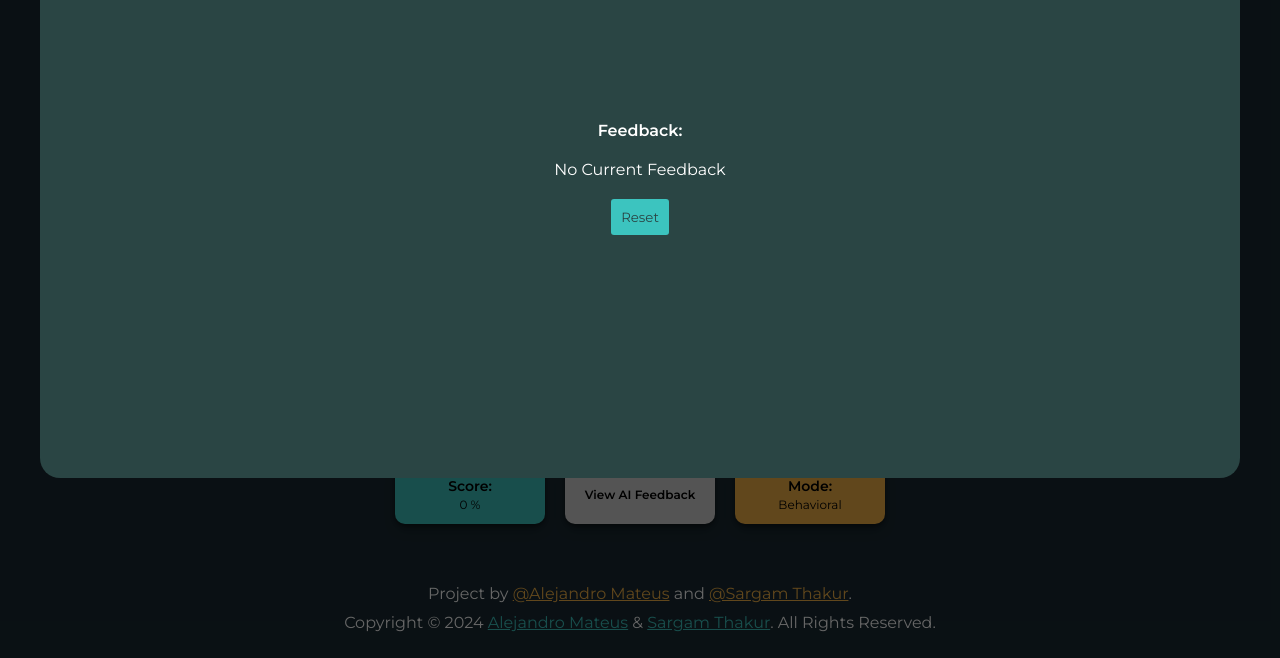
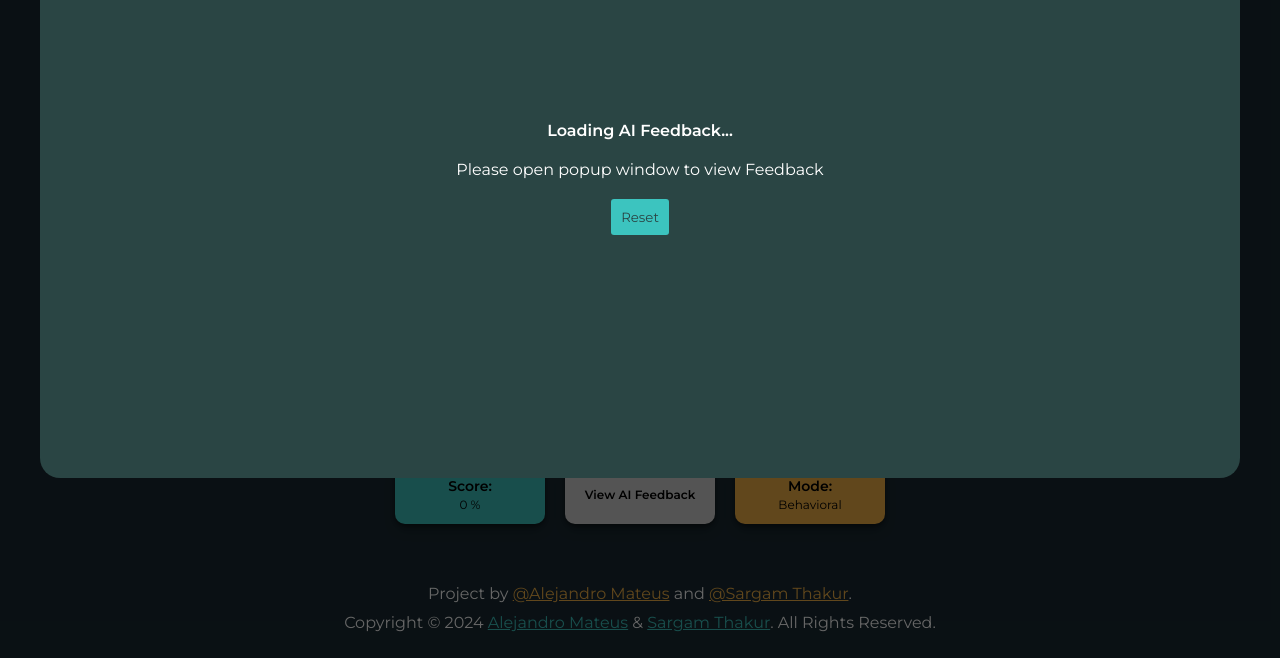
Before and after one commit to sargamt/convo-coach, a plain HTML site: page frontend/index.html in a window 1280 px wide. Both pictures are taken after a click on the element "View AI Feedback". Shown: the part 142-800 px from the top of the page. Drawn offline with Linux system fonts and the light colour scheme.

Commit message:
Temp fix to modal complete

```diff
--- a/frontend/index.css
+++ b/frontend/index.css
@@ -289,7 +289,7 @@ footer a{
 .upload-btn {
     padding: 10px 20px;
     background-color: var(--turquoise); /* Turquoise */
-    color: white;
+    color: black;
     border: none;
     cursor: pointer;
     border-radius: 5px;
@@ -302,7 +302,7 @@ footer a{
 .upload-btn2{
     padding: 10px 20px;
     background-color: var(--yellow);
-    color: white;
+    color: Black;
     border: none;
     cursor: pointer;
     border-radius: 5px;
--- a/frontend/index.html
+++ b/frontend/index.html
@@ -84,8 +84,8 @@
     </footer>
     <div class="modal hidden" data-id="modal">
         <div class="modal-contents">
-            <p style="font-weight: 600">Feedback: </p>
-            <p id="final-output">No Current Feedback</p>
+            <p style="font-weight: 600">Loading AI Feedback...</p>
+            <p>Please open popup window to view Feedback</p>
             <button data-id="resetBtn">Reset</button>
         </div>
     </div>
```
